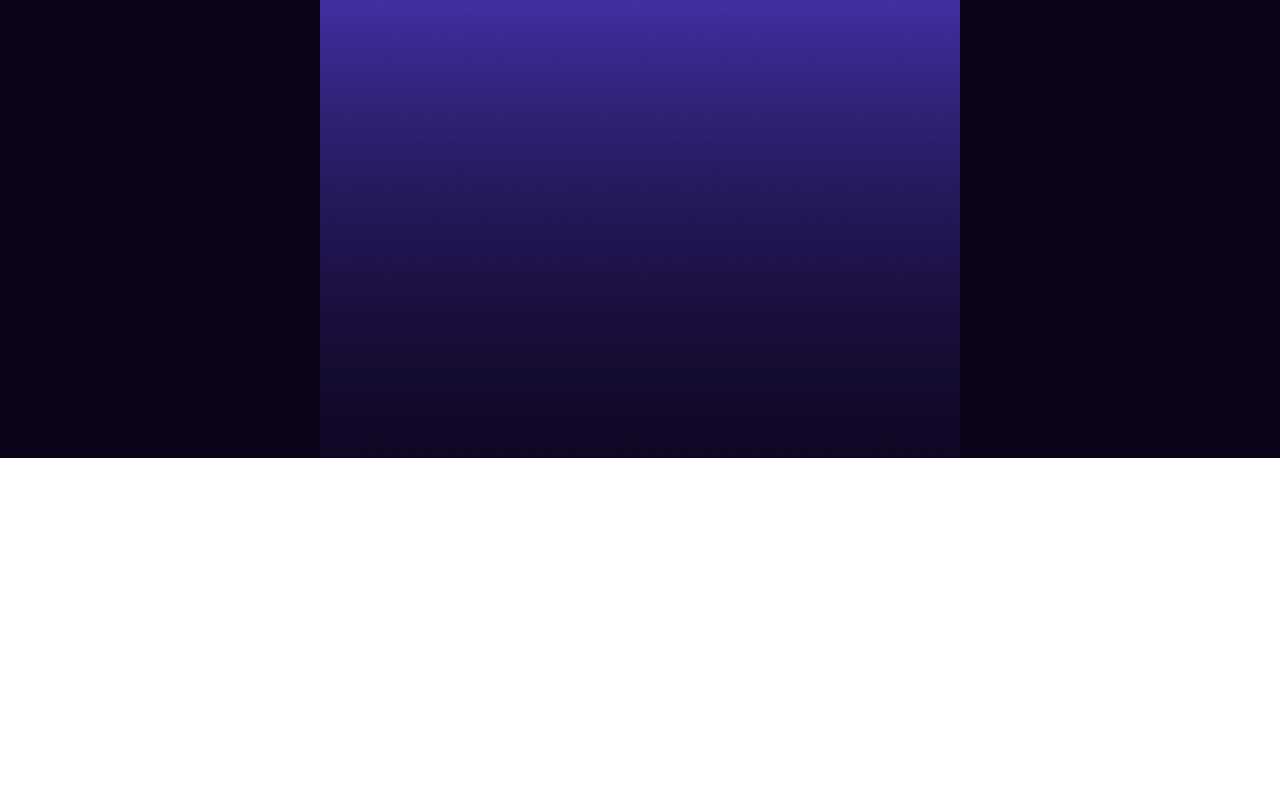
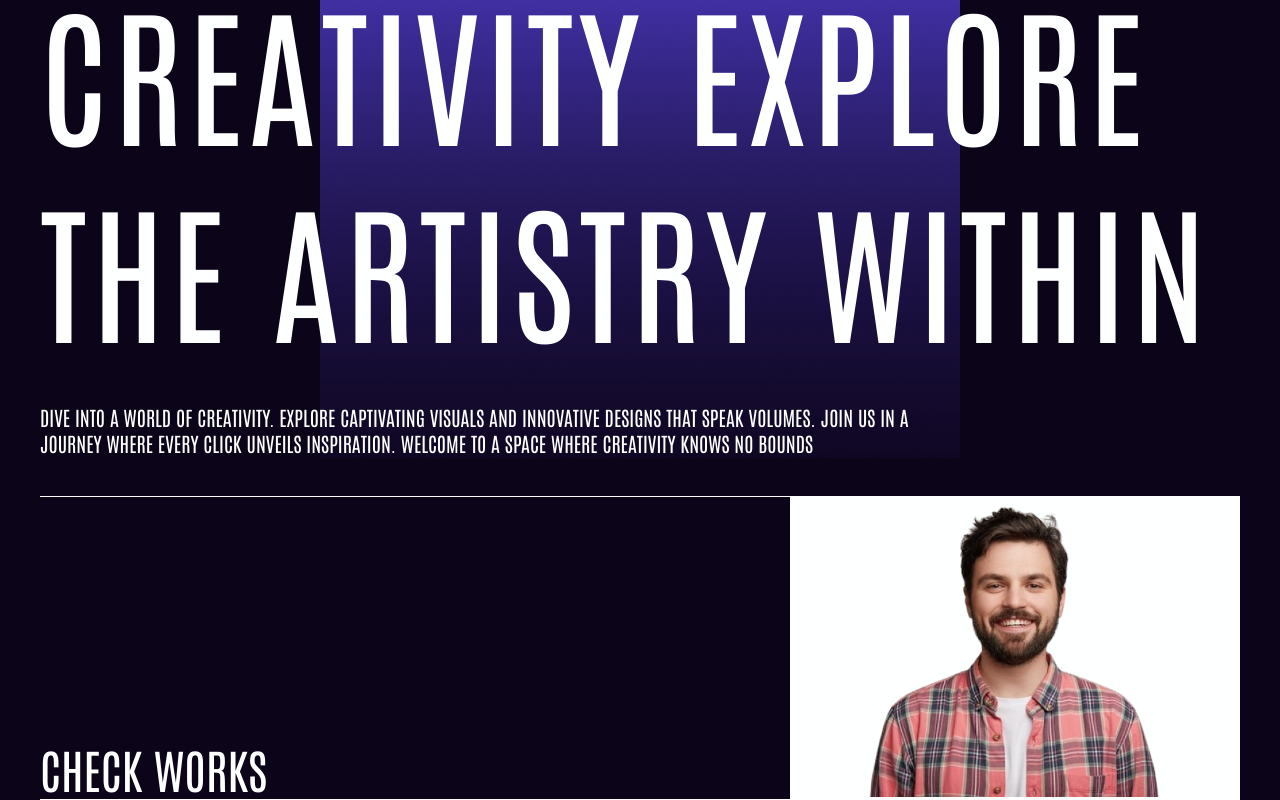
Before and after one commit to Rashidul407/PortfolioChallenge, a plain HTML site: page index.html in a window 1280 px wide. Shown: the part 342-1142 px from the top of the page. Before the commit the page ends 800 px from the top, so only its background shows below. Drawn offline with Linux system fonts and the light colour scheme.

Commit message:
module three updated

```diff
--- a/header.css
+++ b/header.css
@@ -1,14 +1,13 @@
 
 .header-container{
     height: 100vh;
-    background-color: var(--background-color);
     background-image: url(./images/Banner/Rectangle\ 5.png);
     background-repeat: no-repeat;
     background-position: center;
 }
 
 .nav{
-    padding: 20px;
+    padding-top: 20px;
     display: flex;
     justify-content: space-between;
     gap: 20px;
@@ -22,3 +21,47 @@
     text-align: right;
     height: 0px;
 }
+
+.banner-title h1{
+    font-size: 152px;
+    text-transform: uppercase;
+    font-weight: 900px;
+    letter-spacing: 5px;
+    margin: 40px 0;
+}
+.banner-description p{
+    font-size: 20px;
+    text-transform: uppercase;
+    font-weight: 900px;
+    margin: 40px 0;
+}
+
+.banner-profile-container{
+    display: flex;
+    justify-content: space-between;
+    border-top: 1px solid var(--font-primary-color);
+    border-bottom: 1px solid var(--font-primary-color);
+}
+
+.banner-profile-description{
+    display: flex;
+    flex-direction: column;
+    justify-content: end;
+    font-size: 40px;
+}
+
+.banner-image-container{
+    background-color: var(--font-primary-color);
+    width: fit-content;
+}
+
+#banner-image{
+    height: 300px;
+}
+
+@media only screen and (min-width: 200px) and (max-width: 776px){
+    .nav{
+        font-size: 16px;
+    }
+
+}
--- a/index.html
+++ b/index.html
@@ -7,7 +7,7 @@
     <link rel="stylesheet" href="./root.css">
     <link rel="stylesheet" href="./header.css">
 </head>
-<body>
+<body class="container">
    <section class="header-container">
 
     <section class="nav-container">
@@ -25,6 +25,33 @@
         </div>
     </section>
 
+    <section class="banner-container">
+        <div class="banner-title">
+            <h1>Journey through Creativity
+                Explore the Artistry Within</h1>
+        </div>
+        <div class="banner-description">
+            <p>
+                Dive into a world of creativity.
+                Explore captivating visuals and innovative designs that speak volumes.
+                Join us in a <br> journey where every click unveils inspiration.
+                 Welcome to a space where creativity knows no bounds
+            </p>
+        </div>
+
+        <div class="banner-profile-container">
+
+            <div class="banner-profile-description">
+                <h1>CHECK WORKS</h1>
+            </div>
+
+            <div class="banner-image-container">
+                <img id="banner-image" src="./images/Banner/profile.png" alt="">
+            </div>
+
+        </div>
+    </section>
+
    </section>
 </body>
 </html>
--- a/root.css
+++ b/root.css
@@ -10,4 +10,14 @@
     padding: 0;
     font-family: "Antonio", sans-serif;
     font-weight: 400;
+    color: var(--font-primary-color);
 }
+
+body{
+
+    background-color: var(--background-color);
+}
+.container{
+    padding: 0px 40px;
+
+}
```
Also changed, not shown: images/Banner/profile.png (added).
